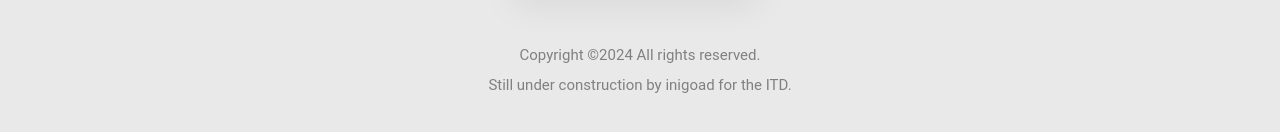
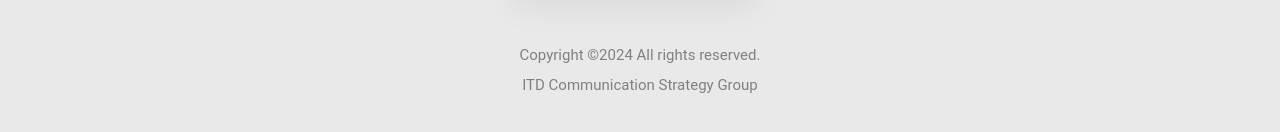
Before and after one commit to aristotleinigo9/my-app, a React (Create React App) app: page /driving in a window 1280 px wide. Shown: the part 1284-1416 px from the top of the page. Built offline with nearby package versions, Linux system fonts and the light colour scheme; a web font is replaced by a local one.

Commit message:
Update Footer.jsx

```diff
--- a/src/components/common/footer/Footer.jsx
+++ b/src/components/common/footer/Footer.jsx
@@ -9,7 +9,7 @@ const Footer = () => {
           Copyright ©2024 All rights reserved.
         </p>
          <p>
-          Still under construction by inigoad for the ITD.
+          ITD Communication Strategy Group
         </p>
       </div>
     </>
```
